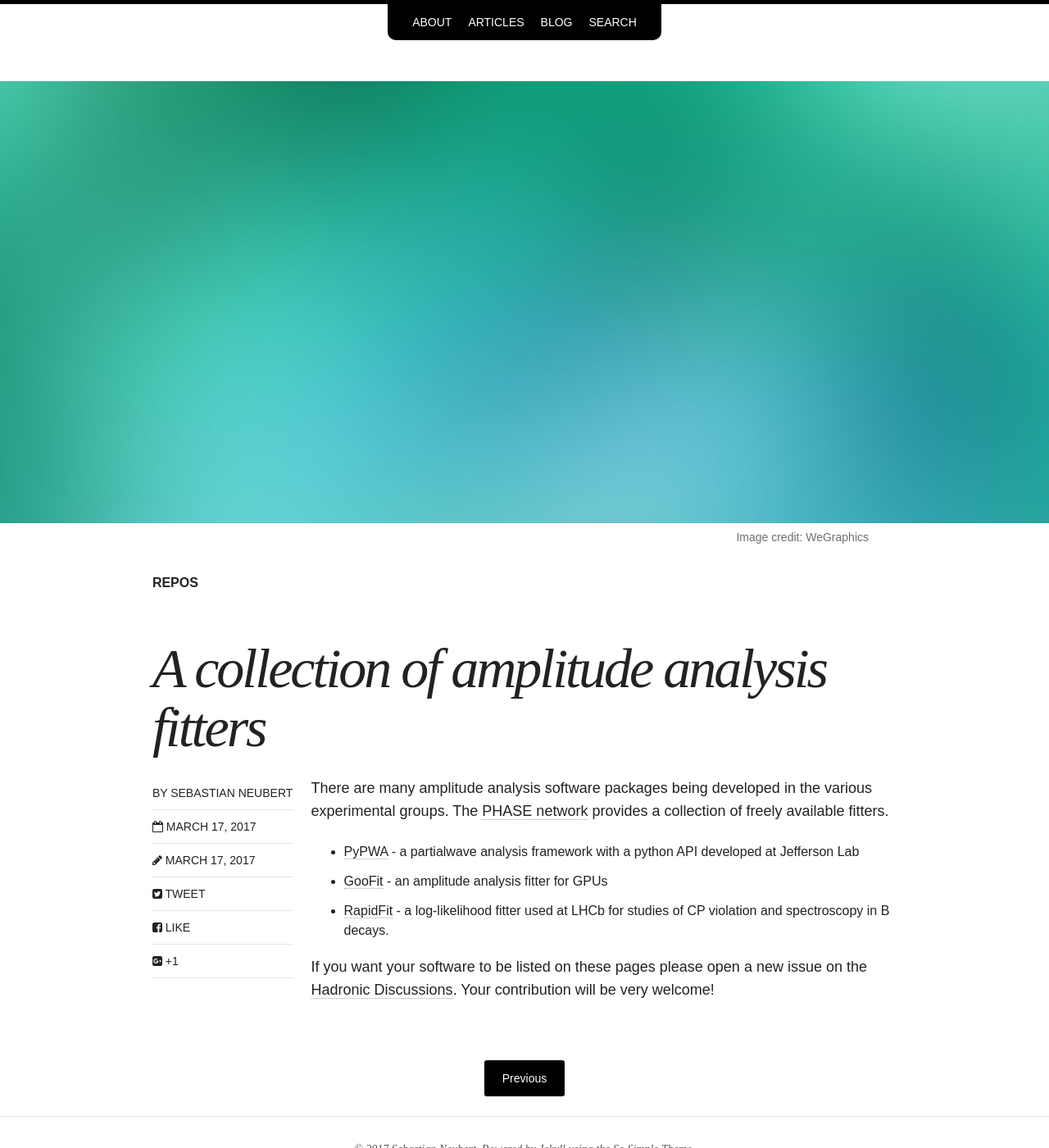
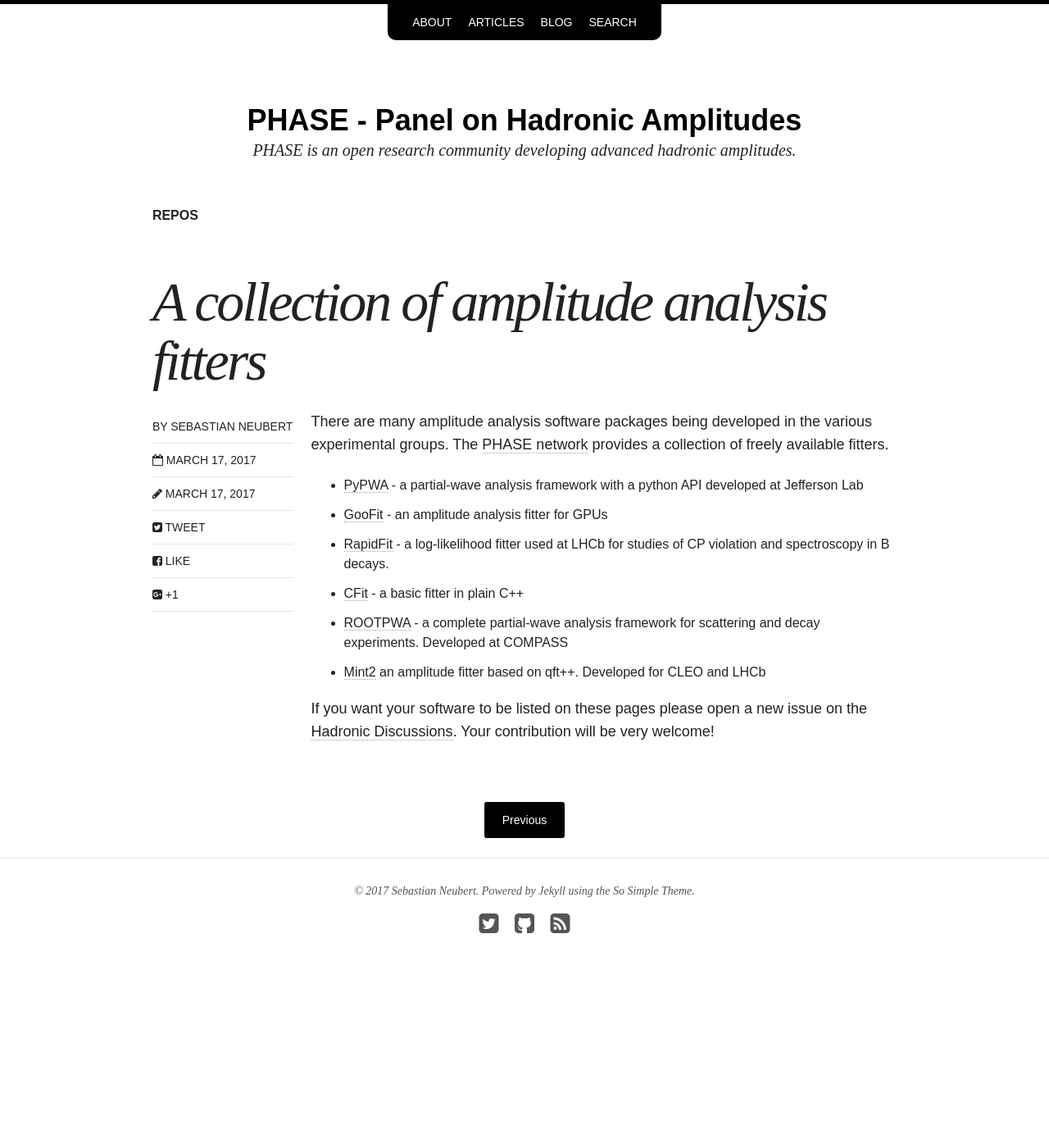
Before and after one commit to PHASE-network/PHASE-network.github.io, a Jekyll site: the page built from _posts/articles/2017-03-17-fitter-collection.md, in a window 1280 px wide and 1400 px high. Shown: the whole window at 82% size. Built offline with Jekyll 4.4.1, drawn with Linux system fonts in a browser that asks for light colours; nearby versions of some CDN libraries.

Commit message:
fixing links

```diff
--- a/_posts/articles/2017-03-17-fitter-collection.md
+++ b/_posts/articles/2017-03-17-fitter-collection.md
@@ -5,10 +5,6 @@
 modified: 2017-03-17T00:00:00-00:00
 categories: articles
 tags: [repos]
-image:
-  feature: so-simple-sample-image-1.jpg
-  credit: WeGraphics
-  creditlink: http://wegraphics.net/downloads/free-ultimate-blurred-background-pack/
 comments: true
 share: true
 ---
@@ -17,9 +13,15 @@
 various experimental groups. The [PHASE network](https://github.com/PHASE-network)
 provides a collection of freely available fitters.
 
-* [PyPWA](https://github.com/PHASE-network/PyPWA) - a partialwave analysis framework with a python API developed at Jefferson Lab
+* [PyPWA](https://github.com/PHASE-network/PyPWA) - a partial-wave analysis framework with a python API developed at Jefferson Lab
 * [GooFit](https://github.com/PHASE-network/GooFit) - an amplitude analysis fitter for GPUs
 * [RapidFit](https://github.com/PHASE-network/RapidFit) - a log-likelihood fitter used at LHCb for studies of CP violation and spectroscopy in B decays.
+* [CFit](https://github.com/PHASE-network/cfit) - a basic fitter in plain C++
+* [ROOTPWA](https://github.com/PHASE-network/ROOTPWA) - a complete partial-wave analysis framework
+for scattering and decay experiments. Developed at COMPASS
+* [Mint2](https://github.com/PHASE-network/Mint2) an amplitude fitter based on qft++.
+Developed for CLEO and LHCb
+
 
 If you want your software to be listed on these pages please open a new issue on
 the [Hadronic Discussions](https://github.com/PHASE-network/HadronicDiscussions/issues).
```
